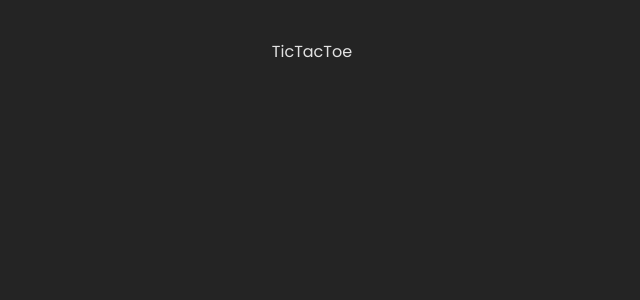
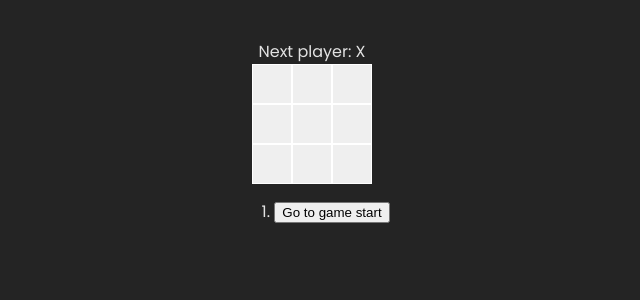
Before and after one commit to msalvatore22/mini_games, a React (Vite) app: page /tic-tac-toe in a window 1280 px wide. Shown: the top 300 px of the page, without its empty margins (328-968 px from the left). Built offline with nearby package versions, Linux system fonts and the light colour scheme.

Commit message:
Working tic tac toe game

```diff
--- a/src/App.css
+++ b/src/App.css
@@ -25,3 +25,32 @@
   background-color: rgba(255, 255, 255, 0.87);
   color: #242424;
 }
+
+/* tic-tac-toe */
+
+.game-board {
+  display: flex;
+  flex-direction: column;
+  justify-content: center;
+
+}
+
+.game-info {
+  display: flex;
+  justify-content: center ;
+}
+
+.square {
+  border: 1px solid white;
+  height: 40px;
+  width: 40px;
+  margin: 0;
+  text-align: center;
+}
+
+.board-row {
+  display: flex;
+  justify-content: center;
+  padding: 0;
+  margin: 0;
+}
--- a/src/pages/TicTacToe.tsx
+++ b/src/pages/TicTacToe.tsx
@@ -1,7 +1,153 @@
-import React from "react";
+import { useState } from "react";
 
-const TicTacToe: React.FC = () => {
-	return <div>TicTacToe</div>;
-};
+type Squares = Array<String>
 
-export default TicTacToe;
+function Square({ value, onSquareClick }: {value: String, onSquareClick: () => void}) {
+	return (
+		<button className="square" onClick={onSquareClick}>
+			{value}
+		</button>
+	);
+}
+
+function Board({ xIsNext, squares, onPlay }: {xIsNext: boolean, squares: Squares, onPlay: (squares: Squares) => void}) {
+
+	function handleClick(i: number) {
+		if (calculateWinner(squares) || squares[i]) {
+			return;
+		}
+		const nextSquares = squares.slice();
+		if (xIsNext) {
+			nextSquares[i] = "X";
+		} else {
+			nextSquares[i] = "O";
+		}
+		onPlay(nextSquares);
+	}
+
+	const winner = calculateWinner(squares);
+	let status;
+	if (winner) {
+		status = "Winner: " + winner;
+	} else {
+		status = "Next player: " + (xIsNext ? "X" : "O");
+	}
+
+	return (
+		<>
+			<div className="status">{status}</div>
+			<div className="board-row">
+				<Square
+					value={squares[0]}
+					onSquareClick={() => handleClick(0)}
+				/>
+				<Square
+					value={squares[1]}
+					onSquareClick={() => handleClick(1)}
+				/>
+				<Square
+					value={squares[2]}
+					onSquareClick={() => handleClick(2)}
+				/>
+			</div>
+			<div className="board-row">
+				<Square
+					value={squares[3]}
+					onSquareClick={() => handleClick(3)}
+				/>
+				<Square
+					value={squares[4]}
+					onSquareClick={() => handleClick(4)}
+				/>
+				<Square
+					value={squares[5]}
+					onSquareClick={() => handleClick(5)}
+				/>
+			</div>
+			<div className="board-row">
+				<Square
+					value={squares[6]}
+					onSquareClick={() => handleClick(6)}
+				/>
+				<Square
+					value={squares[7]}
+					onSquareClick={() => handleClick(7)}
+				/>
+				<Square
+					value={squares[8]}
+					onSquareClick={() => handleClick(8)}
+				/>
+			</div>
+		</>
+	);
+}
+
+export default function TicTacToe() {
+	const [history, setHistory] = useState([Array(9).fill(null)]);
+	const [currentMove, setCurrentMove] = useState(0);
+	const xIsNext = currentMove % 2 === 0;
+	const currentSquares = history[currentMove];
+
+	function handlePlay(nextSquares: Squares) {
+		const nextHistory = [...history.slice(0, currentMove + 1), nextSquares];
+		setHistory(nextHistory);
+		setCurrentMove(nextHistory.length - 1);
+	}
+
+	function jumpTo(nextMove: number) {
+		setCurrentMove(nextMove);
+	}
+
+	const moves = history.map((squares: Squares, move: number) => {
+		let description;
+		if (move > 0) {
+			description = "Go to move #" + move;
+		} else {
+			description = "Go to game start";
+		}
+		return (
+			<li key={move}>
+				<button onClick={() => jumpTo(move)}>{description}</button>
+			</li>
+		);
+	});
+
+	return (
+		<div className="game">
+			<div className="game-board">
+				<Board
+					xIsNext={xIsNext}
+					squares={currentSquares}
+					onPlay={handlePlay}
+				/>
+			</div>
+			<div className="game-info">
+				<ol>{moves}</ol>
+			</div>
+		</div>
+	);
+}
+
+function calculateWinner(squares: Squares) {
+	const lines = [
+		[0, 1, 2],
+		[3, 4, 5],
+		[6, 7, 8],
+		[0, 3, 6],
+		[1, 4, 7],
+		[2, 5, 8],
+		[0, 4, 8],
+		[2, 4, 6],
+	];
+	for (let i = 0; i < lines.length; i++) {
+		const [a, b, c] = lines[i];
+		if (
+			squares[a] &&
+			squares[a] === squares[b] &&
+			squares[a] === squares[c]
+		) {
+			return squares[a];
+		}
+	}
+	return null;
+}
```
Also changed, not shown: 1 other file (tests, documents, lock files or other folders).
